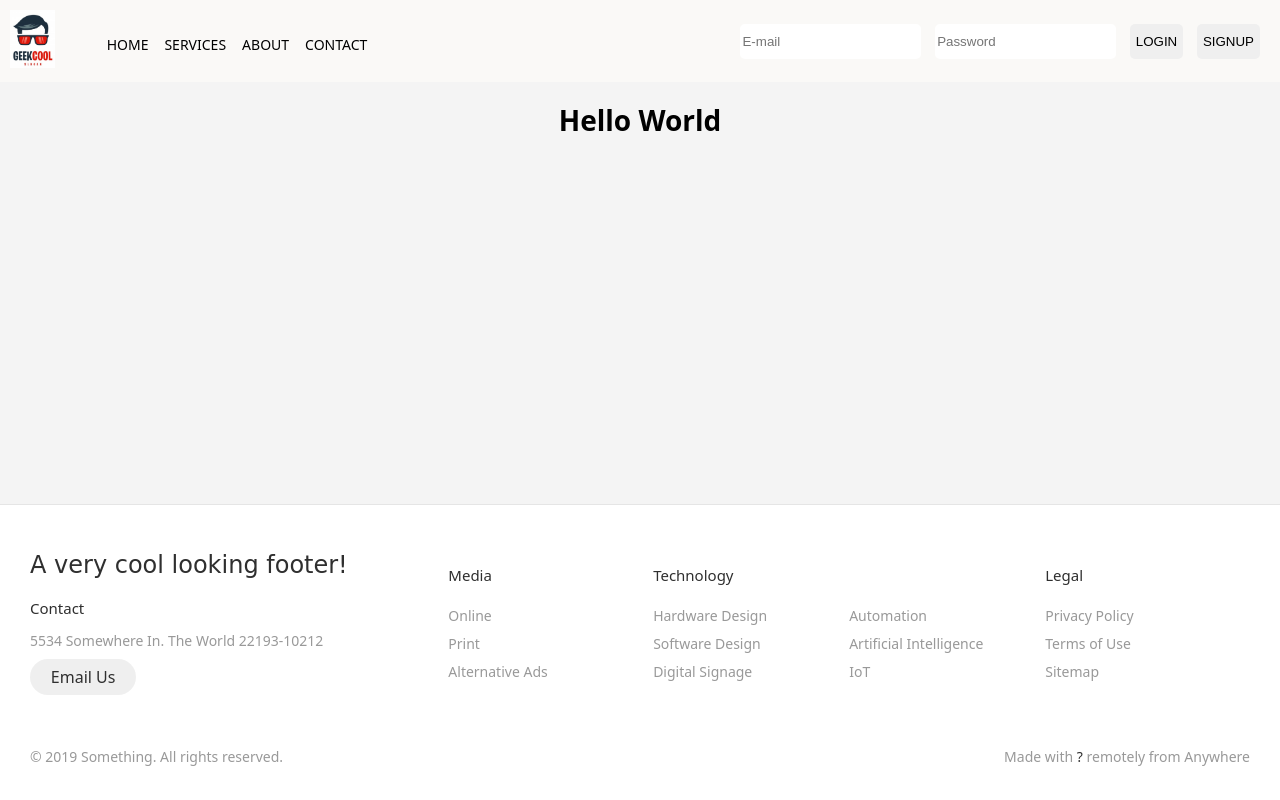
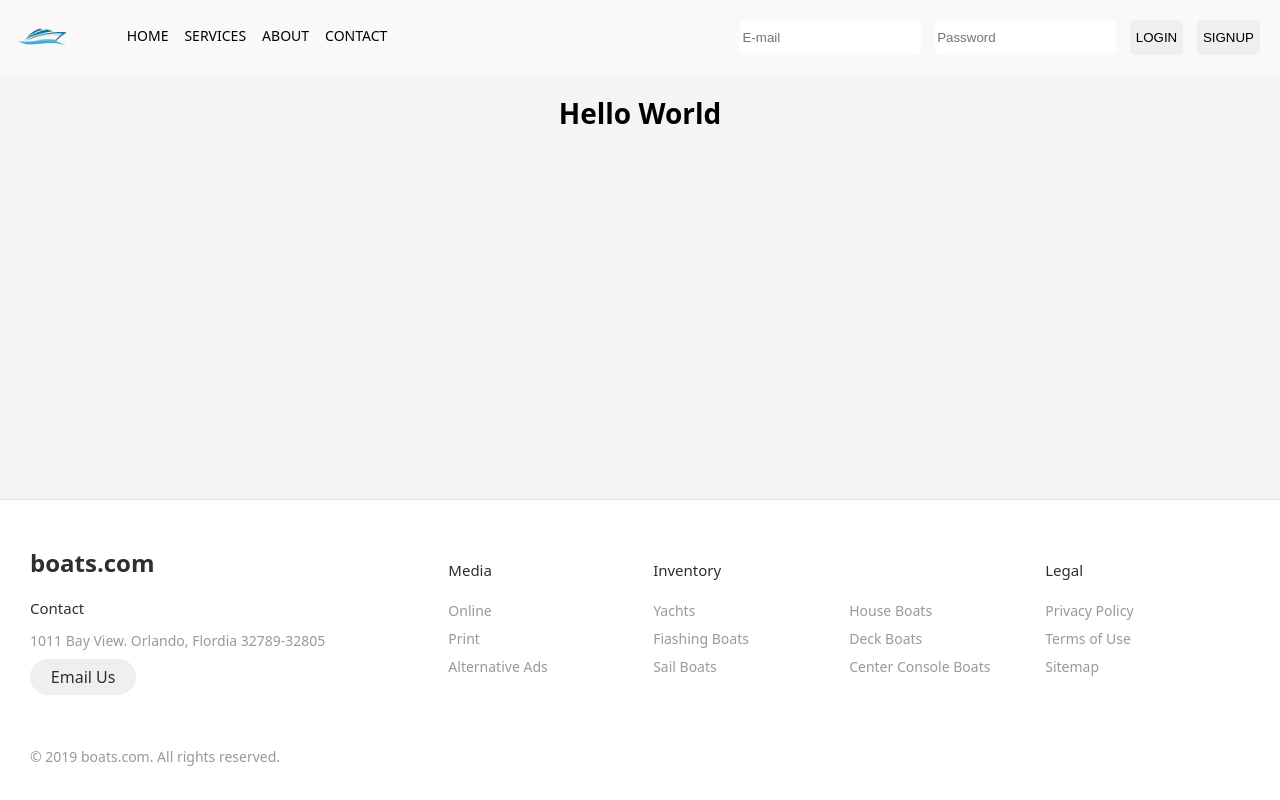
Before and after one commit to rushinski/flask, a Flask app: page / in a window 1280 px wide. Run offline with Flask 3, Linux system fonts and the light colour scheme.

Commit message:
Visual changes made

```diff
--- a/static/styles/header.css
+++ b/static/styles/header.css
@@ -3,7 +3,7 @@
 }
 
 .logo {
-  width: 45px;
+  width: 65px;
 }
 
 header li {
@@ -90,8 +90,7 @@ body {
 }
 
 .footer__logo {
-  font-family: "Pacifico", cursive;
-  font-weight: 400;
+  font-weight: 600;
   font-size: 1.5rem;
   text-align: left;
 }
--- a/templates/base.html
+++ b/templates/base.html
@@ -9,7 +9,7 @@
     <header>
       <div class="topBar">
         <div class="">
-          <img src="../static/images/logo.jpg" alt="Logo" class="logo" />
+          <img src="../static/images/boat-logo.png" alt="Logo" class="logo" />
           <ul class="barItem">
             <li><a>HOME</a></li>
             <li>SERVICES</li>
@@ -48,12 +48,12 @@
 
     <footer class="footer">
       <div class="footer__addr">
-        <h1 class="footer__logo">A very cool looking footer!</h1>
+        <h1 class="footer__logo">boats.com</h1>
 
         <h2>Contact</h2>
 
         <address>
-          5534 Somewhere In. The World 22193-10212<br />
+          1011 Bay View. Orlando, Flordia 32789-32805<br />
 
           <a class="footer__btn" href="mailto:example@gmail.com">Email Us</a>
         </address>
@@ -79,31 +79,31 @@
         </li>
 
         <li class="nav__item nav__item--extra">
-          <h2 class="nav__title">Technology</h2>
+          <h2 class="nav__title">Inventory</h2>
 
           <ul class="nav__ul nav__ul--extra">
             <li>
-              <a href="#">Hardware Design</a>
+              <a href="#">Yachts</a>
             </li>
 
             <li>
-              <a href="#">Software Design</a>
+              <a href="#">Fiashing Boats</a>
             </li>
 
             <li>
-              <a href="#">Digital Signage</a>
+              <a href="#">Sail Boats</a>
             </li>
 
             <li>
-              <a href="#">Automation</a>
+              <a href="#">House Boats</a>
             </li>
 
             <li>
-              <a href="#">Artificial Intelligence</a>
+              <a href="#">Deck Boats</a>
             </li>
 
             <li>
-              <a href="#">IoT</a>
+              <a href="#">Center Console Boats</a>
             </li>
           </ul>
         </li>
@@ -128,13 +128,7 @@
       </ul>
 
       <div class="legal">
-        <p>&copy; 2019 Something. All rights reserved.</p>
-
-        <div class="legal__links">
-          <span
-            >Made with <span class="heart">?</span> remotely from Anywhere</span
-          >
-        </div>
+        <p>&copy; 2019 boats.com. All rights reserved.</p>
       </div>
     </footer>
   </body>
--- a/templates/user.html
+++ b/templates/user.html
@@ -1,3 +1,3 @@
-{%extneds 'bast.html'%} {% block body %}
+{%extends 'bast.html'%} {% block body %}
 <h2>Hello, {{name}}</h2>
 {% endblock %}
```
Also changed, not shown: static/images/boat-logo.png (added).
